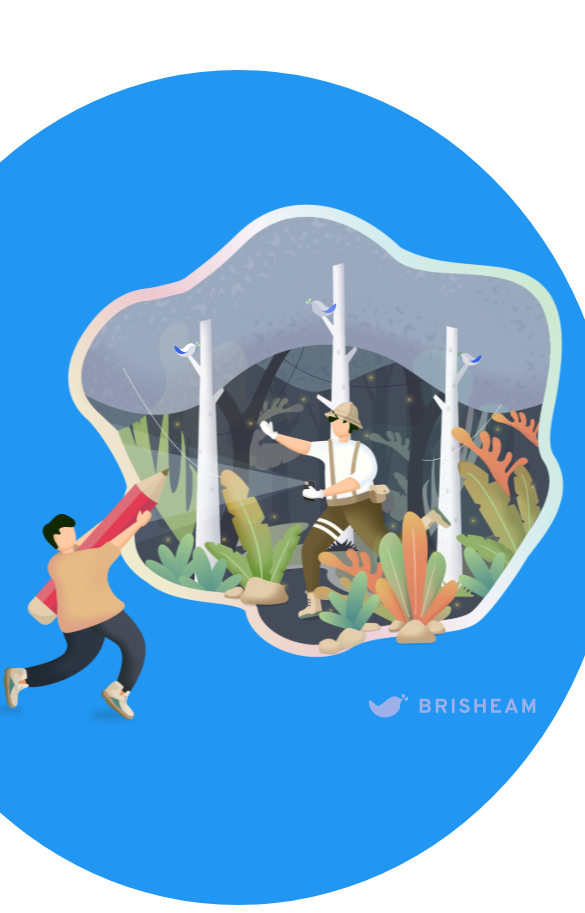
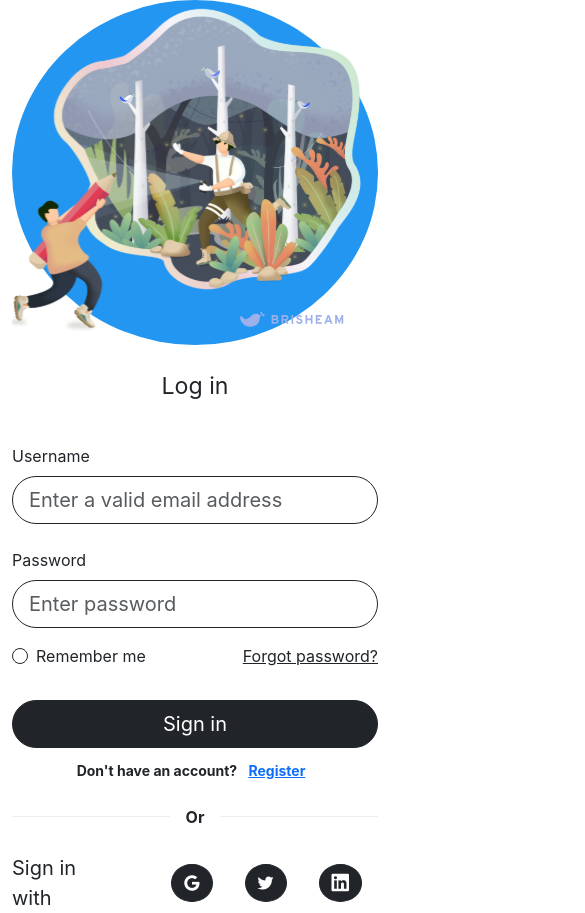
Before and after one commit to GDSCITM/Pbl_Dashboard, a React (Create React App) app: page / in a window 390 px wide. Shown: the top 913 px of the page, 585 px wide, since content can reach past the window. Built offline with nearby package versions, Linux system fonts and the light colour scheme.

Commit message:
responsive

```diff
--- a/src/Components/Login/Login.css
+++ b/src/Components/Login/Login.css
@@ -14,62 +14,29 @@
 }
 }
 
+/* animation */
+.pos{
 
-.pos{
-    animation: colorchange 11s;
-    animation-timing-function: ease-in-out;
-    animation-iteration-count: infinite;
-    animation-play-state: running;
-    position: absolute;
-    width: 758px;
-    height: 835px;
-    left: -141px;
-    top: 70px;
-    overflow:hidden;
+    animation: colorchange infinite 11s linear;
+    animation-direction: alternate-reverse;
 }
 
-.pos-img{
-    position: absolute;
-    width: 634px;
-    height: 557px;
-    left: 120px;
-    top: 120px;
-}
 
+/* to prevent scrolling */
 body{
     height: 100%;
     overflow-y: hidden;
 }
 
+
+/* for rounded input borders */
 .rounded-border{
     border-radius: 33px;
 }
 
+/* animation effect */
 @keyframes colorchange {
-    /* 0% {
-        background: #ff0000;
-      }
-      14% {
-        background: #ffa500;
-      }
-      28% {
-        background: #ffff00;
-      }
-      42% {
-        background: #008000;
-      }
-      56% {
-        background: #0000ff;
-      }
-      70% {
-        background: #4b0082;
-      }
-      84% {
-        background: #ee82ee;
-      }
-      100% {
-        background: #ff0000;
-      } */
+
       0% {
         background: #ff0000;
       }
--- a/src/Components/Login/Login.js
+++ b/src/Components/Login/Login.js
@@ -6,17 +6,19 @@ function Login() {
     <div>
       <section className="vh-100">
 
-      {/* image  */}
-        <div className="rounded-circle pos">
-          <img src="./Image.svg" className="img-fluid pos-img " alt="test" />
-        </div>
+
+
       {/* container  */}
         <div className="container-fluid h-custom">
         {/* container 1st */}
           <div className="row d-flex justify-content-center align-items-center h-100">
-            <div className="col-md-9 col-lg-6 col-xl-5">
-
-            </div>
+          <div class="col-md-9 col-lg-6 col-xl-5">
+             {/* image  */}
+          <div className="pos position-relative rounded-circle"> {/* comment it to remove circle */}
+            <img src="./Image.svg"
+              className="img-fluid position-relative position-start-10" alt="test" />
+          </div>
+          </div>
 
           {/* container 2 */}
           <div className="col-md-8 col-lg-6 col-xl-4 offset-xl-1">
```
